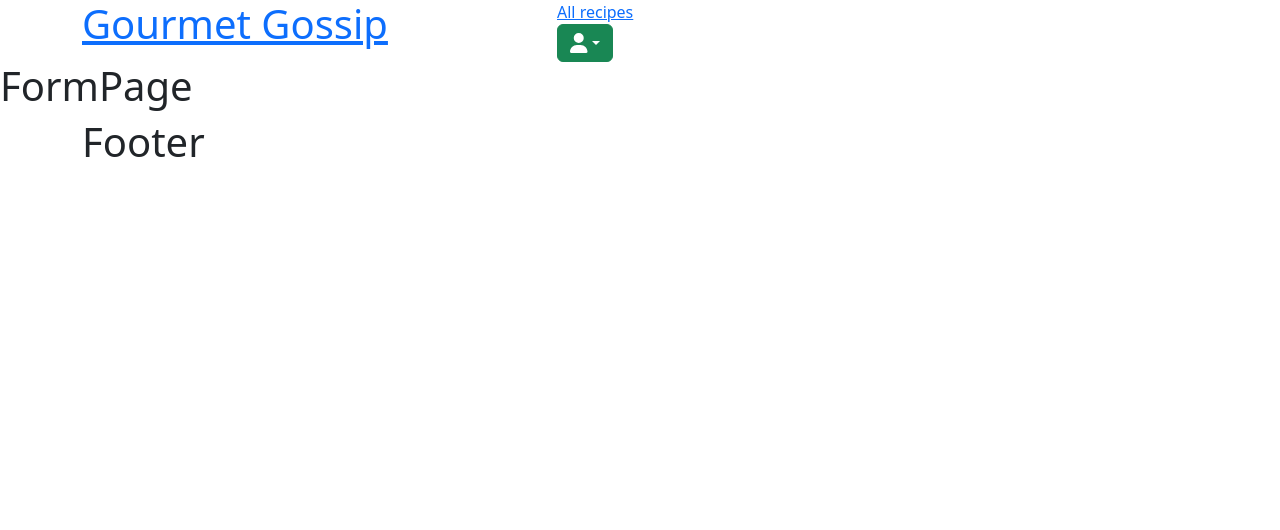
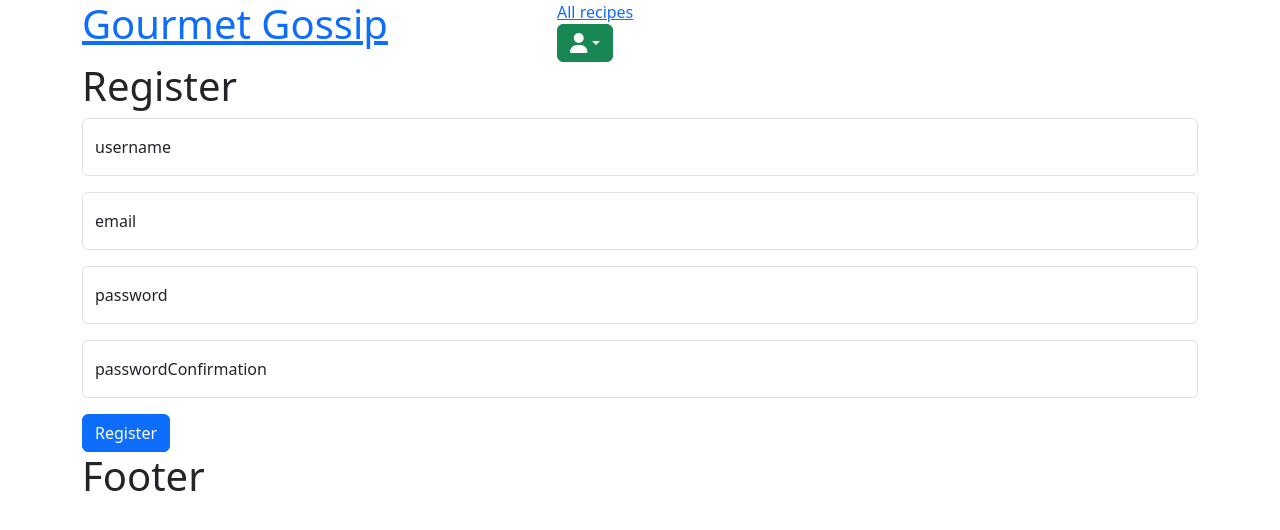
Before and after one commit to jchesher92/gourmet-gossip, a React (Create React App) app in the folder client/: page /register in a window 1280 px wide. Shown: the top 530 px of the page. Built offline with nearby package versions, Linux system fonts and the light colour scheme; the HTML template or start-up script is replaced by a standard one.

Commit message:
Completed functionality for register and login

```diff
--- a/client/src/App.js
+++ b/client/src/App.js
@@ -21,7 +21,7 @@ import NotFound from './components/NotFound'
 
 export default function App() {
 
-  const [ user, setUser ] = useState(true)
+  const [user, setUser] = useState(true)
   console.log('user is:', user)
   // useEffect(() => {
   //   async function getData(){
--- a/client/src/components/FormPage.js
+++ b/client/src/components/FormPage.js
@@ -1,3 +1,42 @@
-export default function FormPage() {
-  return <h1>FormPage</h1>
+import { useState } from 'react'
+import Button from 'react-bootstrap/Button'
+
+export default function FormPage({ title, formStructure, request }) {
+  const [formData, setFormData] = useState({})
+
+  function handleChange(e) {
+    setFormData({ ...formData, [e.target.name]: e.target.value })
+  }
+
+  async function handleSubmit(e) {
+    e.preventDefault()
+    try {
+      const { data } = await request(formData)
+      console.log(data)
+    } catch (error) {
+      console.log(error.message)
+    }
+
+  }
+
+  return (
+    <>
+      <section className="container form-container">
+        <h1>{title}</h1>
+        <form>
+          {
+            formStructure.map((field, idx) => {
+              return (
+                <div className="form-floating mb-3" key={idx}>
+                  <input type={field.type} className="form-control" id={field.name} name={field.name} placeholder={field.name} onChange={handleChange}></input>
+                  <label htmlFor={field.name} className="form-label">{field.name}</label>
+                </div>
+              )
+            })
+          }
+          <Button onClick={handleSubmit}>{title}</Button>
+        </form>
+      </section>
+    </>
+  )
 }
--- a/client/src/components/Login.js
+++ b/client/src/components/Login.js
@@ -1,7 +1,23 @@
 import FormPage from './FormPage'
+import axios from 'axios'
 
 export default function Login() {
+  const formStructure = [
+    {
+      type: 'email',
+      name: 'email',
+    },
+    {
+      type: 'password',
+      name: 'password',
+    }
+  ]
+
+  function login(formData) {
+    return axios.post('/login', formData)
+  }
+
   return (
-    <FormPage />
+    <FormPage title='Login' formStructure={formStructure} request={login} />
   )
 }
--- a/client/src/components/Register.js
+++ b/client/src/components/Register.js
@@ -1,7 +1,31 @@
 import FormPage from './FormPage'
+import axios from 'axios'
 
 export default function Register() {
+  // * Set the structure for the register form
+  const formStructure = [
+    {
+      type: 'text',
+      name: 'username',
+    },
+    {
+      type: 'email',
+      name: 'email',
+    },
+    {
+      type: 'password',
+      name: 'password',
+    },
+    {
+      type: 'password',
+      name: 'passwordConfirmation',
+    }
+  ]
+  // * Set the request type for axios
+  function register(formData) {
+    return axios.post('/register', formData)
+  }
   return (
-    <FormPage />
+    <FormPage title='Register' formStructure={formStructure} request={register} />
   )
 }
--- a/client/src/styles/base.scss
+++ b/client/src/styles/base.scss
@@ -9,5 +9,5 @@
 
 body {
   font-family: 'Roboto Flex', sans-serif;
-  background: $light-grey;
+  background: $light-pink;
 }
--- /dev/null
+++ b/client/src/styles/components/Register.scss
@@ -0,0 +1,5 @@
+.form-container {
+  @include flex-align-justify-center(column);
+  @include box-shadow-regular;
+  background-color: $light-grey;
+}
--- a/client/src/styles/main.scss
+++ b/client/src/styles/main.scss
@@ -2,3 +2,4 @@
 @import './base.scss';
 @import './components/Header.scss';
 @import './components/Search.scss';
+@import './components/Register.scss', './components/Login.scss'
```
Also changed, not shown: client/src/styles/variables.scss (+11 -0 lines), client/src/styles/components/Login.scss (added), 2 other files (tests, documents, lock files or other folders).
